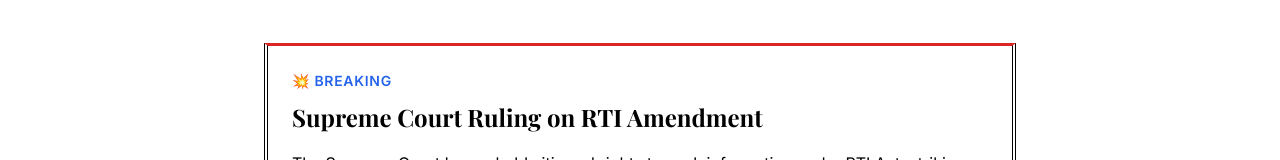
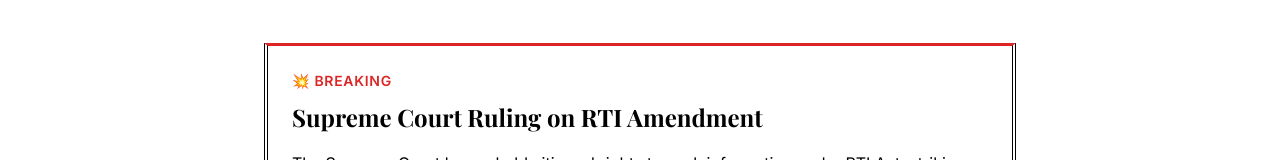
Before and after one commit to Yugantar-NGO/youRTI-UI, a Next.js app: page / in a window 1280 px wide. Shown: the part 3278-3438 px from the top of the page. Built offline with nearby package versions, Linux system fonts and the light colour scheme.

Commit message:
fix: resolve TypeScript and ESLint errors

```diff
--- a/src/app/page.tsx
+++ b/src/app/page.tsx
@@ -380,14 +380,14 @@ export default function Home() {
       <section className="section">
         <Container size="narrow">
           <div className="card-breaking p-6">
-            <Kicker style={{ color: 'var(--color-alert-red)' }}>
+            <Kicker className="text-error">
               💥 BREAKING
             </Kicker>
             <Subheadline className="mt-3 mb-4">
               Supreme Court Ruling on RTI Amendment
             </Subheadline>
             <Body>
-              The Supreme Court has upheld citizens' rights to seek information under RTI Act,
+              The Supreme Court has upheld citizens&apos; rights to seek information under RTI Act,
               striking down certain restrictive amendments proposed in 2023.
             </Body>
             <Metadata className="mt-4">
```
